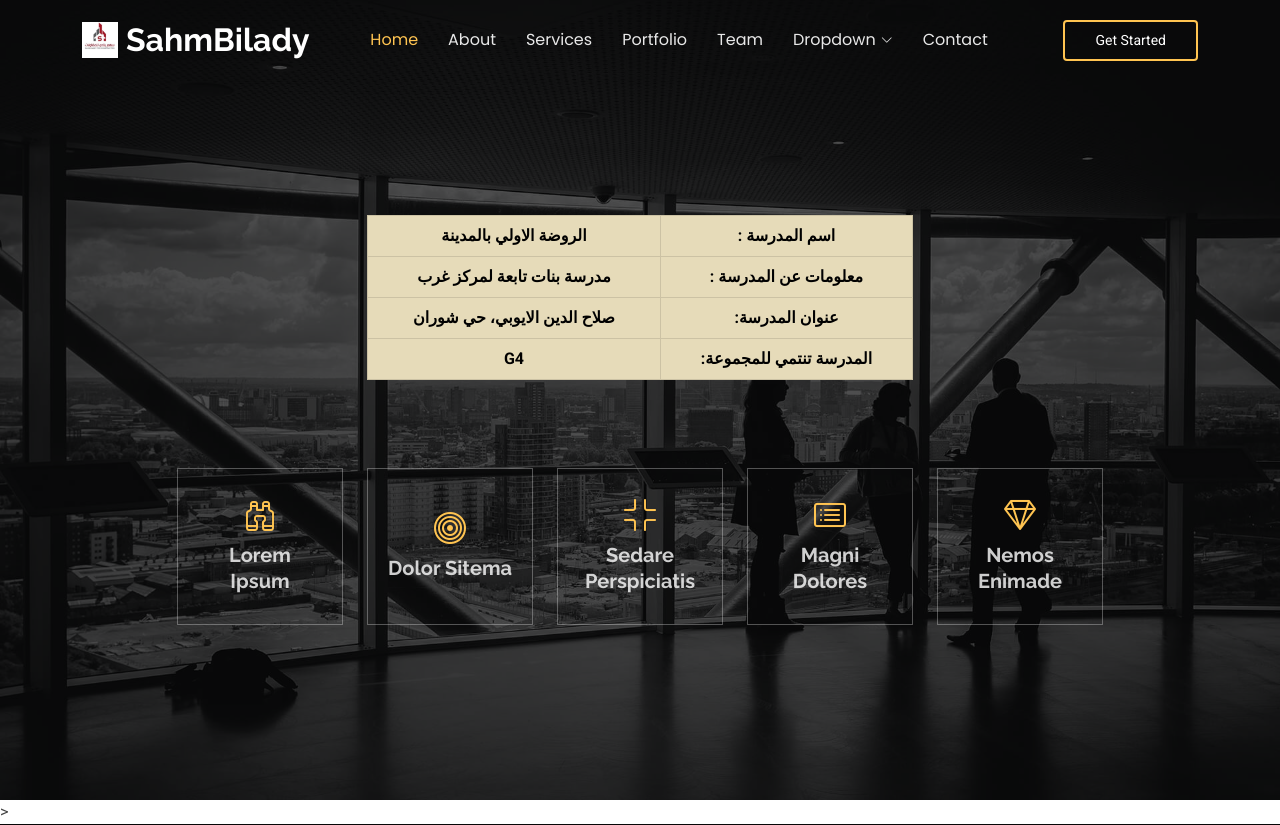
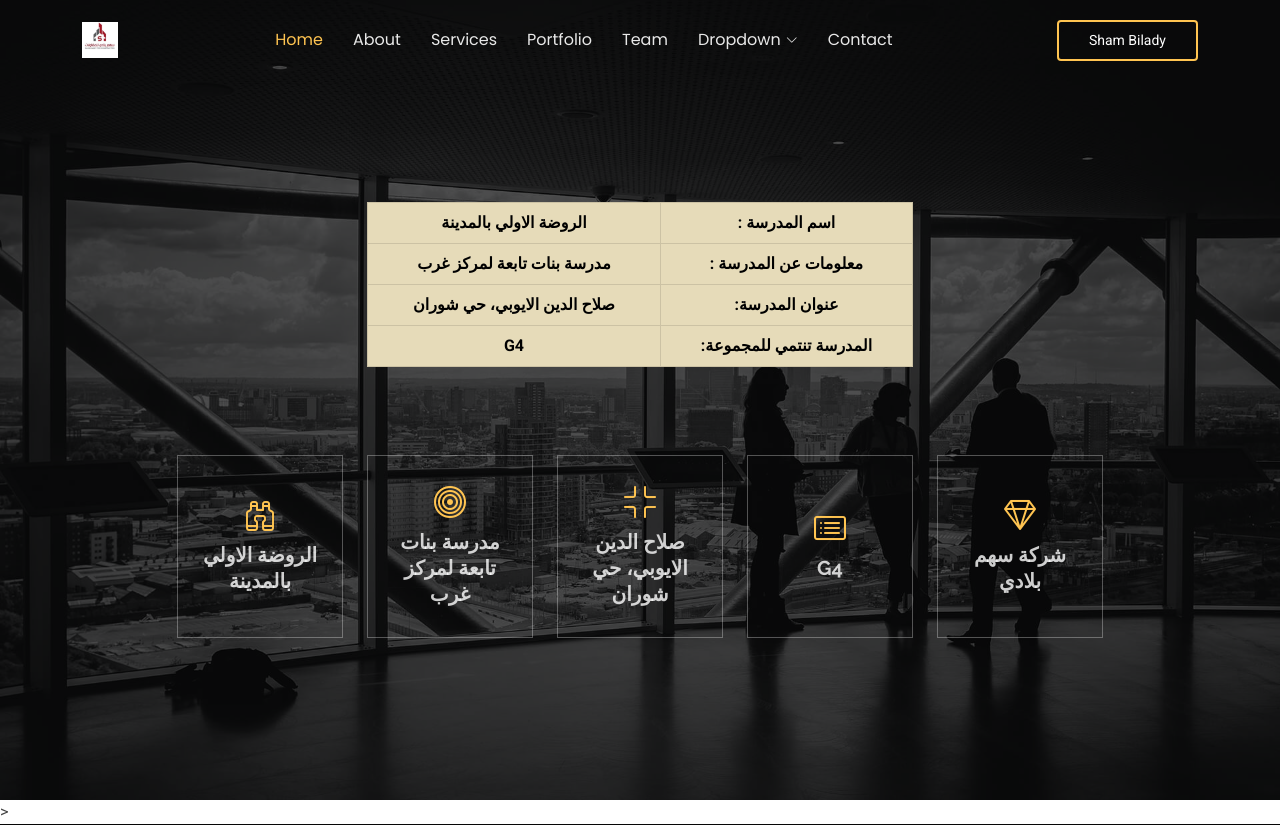
Before and after one commit to abdofaredd/Sahmbilady, a Django app: page /schools/index/1 in a window 1280 px wide. Shown: the top 825 px of the page. Run offline with Django 5.2, Linux system fonts and the light colour scheme; data comes from the database, SQL or seed files in the repository; both versions use the stored data as it was after the commit; lists and menus that the app fills with data are empty; some libraries are stand-ins or nearby versions.

Commit message:
fourth commit

```diff
--- a/Schools/templates/index.html
+++ b/Schools/templates/index.html
@@ -47,9 +47,9 @@
         <!-- Uncomment the line below if you also wish to use an image logo -->
         <!-- <img src="assets/img/logo.png" alt=""> -->
 
-        <span><img src="{% static 'assets/img/sahmbilady.jpg' %}" alt="Image"></span>
+        <span><img src="{% static "assets/img/sahmbilady.jpg" %}" alt="Image"></span>
 
-        <h1 class="sitename">SahmBilady</h1>
+        <h1 class="sitename"></h1>
       </a>
 
       <nav id="navmenu" class="navmenu">
@@ -81,7 +81,7 @@
         <i class="mobile-nav-toggle d-xl-none bi bi-list"></i>
       </nav>
 
-      <a class="btn-getstarted" href="#">Get Started</a>
+      <a class="btn-getstarted" href="#">Sham Bilady</a>
 
     </div>
   </header>
@@ -138,31 +138,31 @@
           <div class="col-xl-2 col-md-4" data-aos="fade-up" data-aos-delay="300">
             <div class="icon-box">
               <i class="bi bi-binoculars"></i>
-              <h3><a href="">Lorem Ipsum</a></h3>
+              <h3><a href="">{{school.name}} </a></h3>
             </div>
           </div>
           <div class="col-xl-2 col-md-4" data-aos="fade-up" data-aos-delay="400">
             <div class="icon-box">
               <i class="bi bi-bullseye"></i>
-              <h3><a href="">Dolor Sitema</a></h3>
+              <h3><a href="">{{school.description}} </a></h3>
             </div>
           </div>
           <div class="col-xl-2 col-md-4" data-aos="fade-up" data-aos-delay="500">
             <div class="icon-box">
               <i class="bi bi-fullscreen-exit"></i>
-              <h3><a href="">Sedare Perspiciatis</a></h3>
+              <h3><a href="">{{school.address}} </a></h3>
             </div>
           </div>
           <div class="col-xl-2 col-md-4" data-aos="fade-up" data-aos-delay="600">
             <div class="icon-box">
               <i class="bi bi-card-list"></i>
-              <h3><a href="">Magni Dolores</a></h3>
+              <h3><a href="">{{school.school_group}} </a></h3>
             </div>
           </div>
           <div class="col-xl-2 col-md-4" data-aos="fade-up" data-aos-delay="700">
             <div class="icon-box">
               <i class="bi bi-gem"></i>
-              <h3><a href="">Nemos Enimade</a></h3>
+              <h3><a href="">شركة سهم بلادي </a></h3>
             </div>
           </div>
         </div>
```
Also changed, not shown: sahmbilady/settings.py (+7 -6 lines), db.sqlite3.
